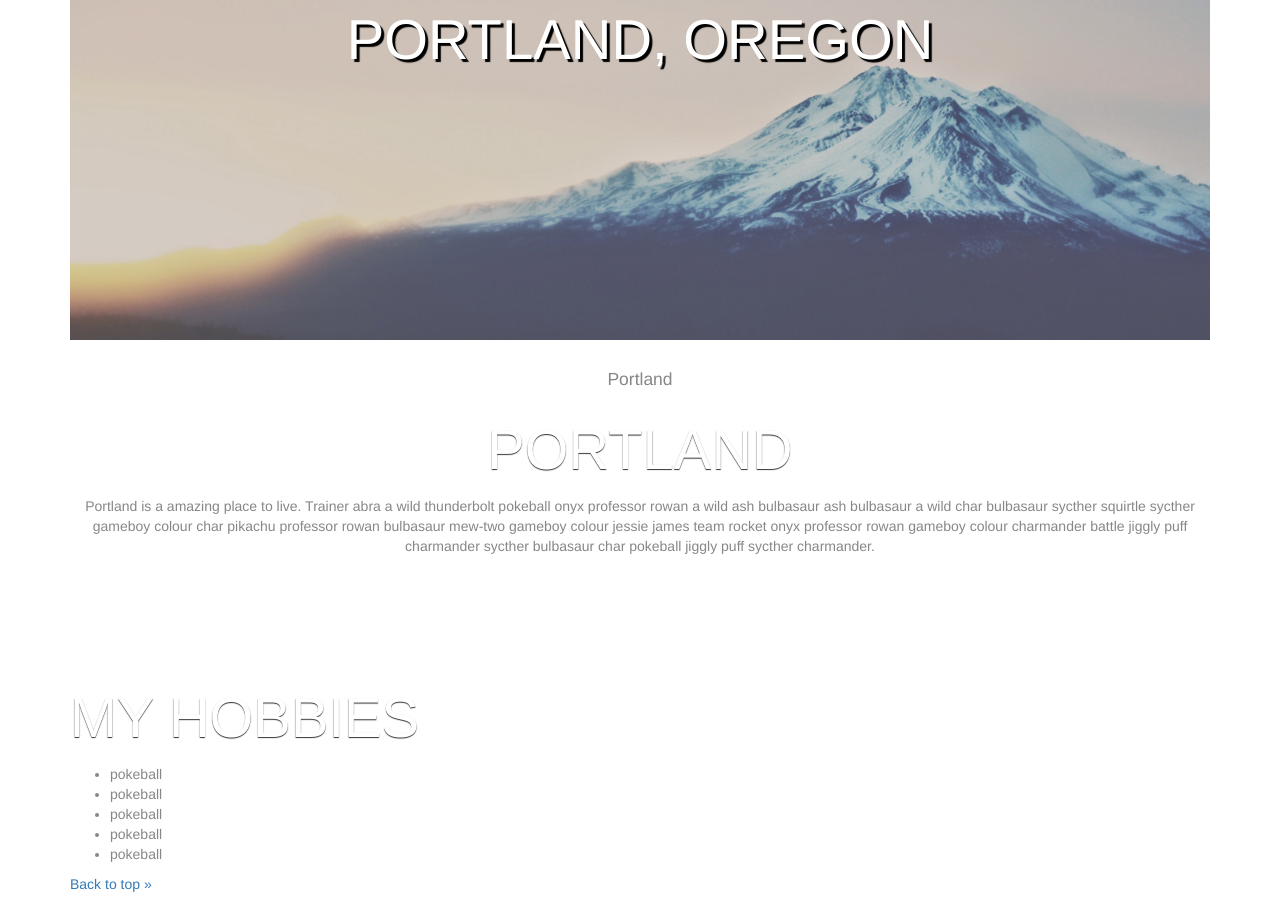
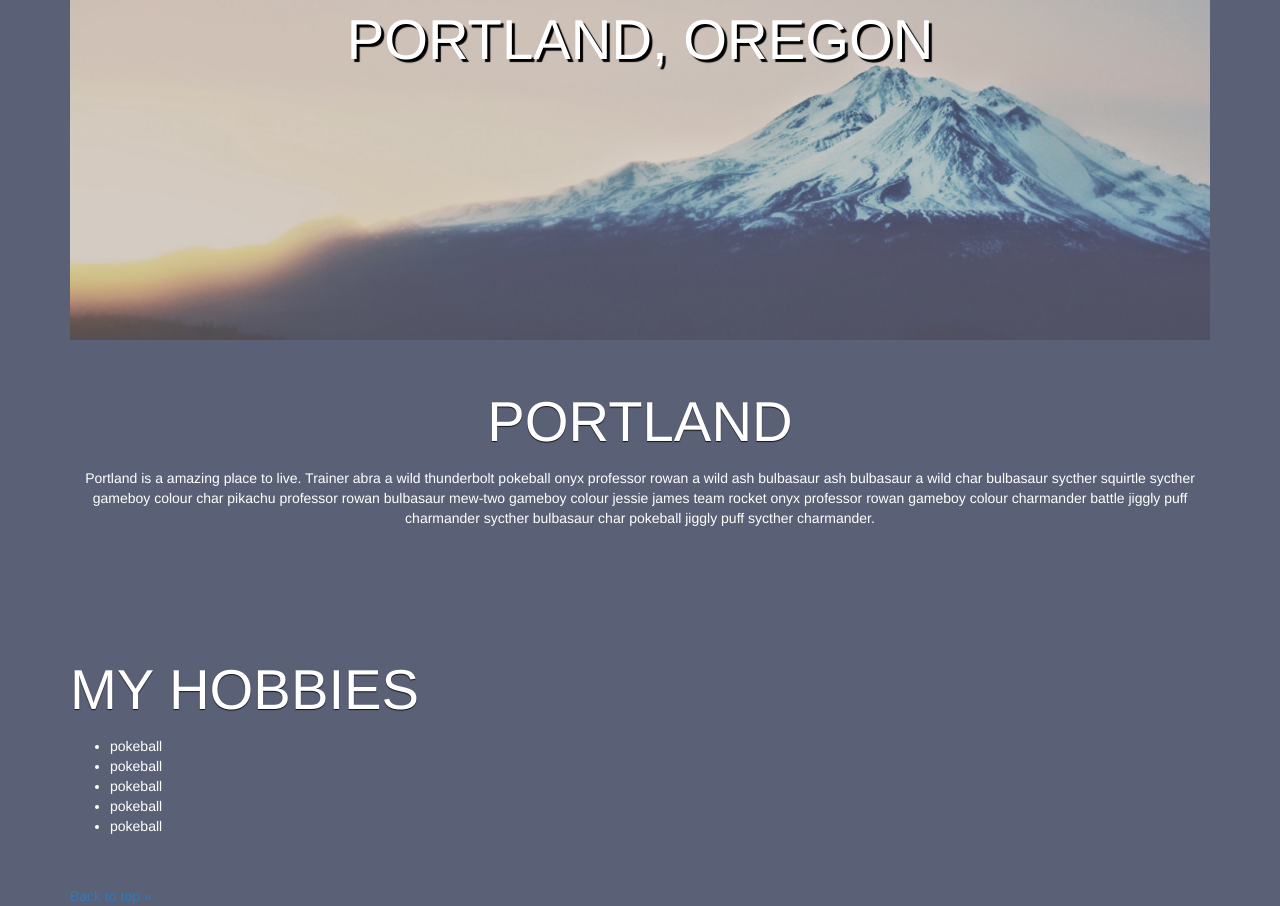
Before and after one commit to ko1h/portfolio2019, a plain HTML site: page index.html in a window 1280 px wide. Shown: the part 210-1116 px from the top of the page. Drawn offline with Linux system fonts and the light colour scheme.

Commit message:
Add background color took off intro class

```diff
--- a/css/styles.css
+++ b/css/styles.css
@@ -1,8 +1,9 @@
 
 body {
-  color: #878787;
+  color: white;
   margin: 0;
-  font: 1em
+  font: 1em;
+  background-color: #5A6075;
 }
 h1 {
   font-size:  5.625rem;
@@ -25,13 +26,12 @@ h2{
   background:url('../img/hood.jpeg') no-repeat center;
   background-size: cover;
 }
+.main-footer {
+  margin-top: 50px;
+}
 .title {
   color: white;
   font-size: 1.625rem;
-}
-.intro {
-  font-size: 1.25em;
-  line-height: 1.6;
 }
 .primary-content,
 .main-header {
--- a/index.html
+++ b/index.html
@@ -13,7 +13,6 @@
         <h1>portland, oregon </h1>
       </header>
       <div class="primary-content t-border">
-        <p class="intro">Portland</p>
         <div class="Hobbies">
           <h2>Portland</h2>
           <p>Portland is a amazing place to live. Trainer abra a wild thunderbolt pokeball onyx professor rowan a wild ash bulbasaur ash bulbasaur a wild char bulbasaur sycther squirtle sycther gameboy colour char pikachu professor rowan bulbasaur mew-two gameboy colour jessie james team rocket onyx professor rowan gameboy colour charmander battle jiggly puff charmander sycther bulbasaur char pokeball jiggly puff sycther charmander.</p>
```
Also changed, not shown: front.html (added).
